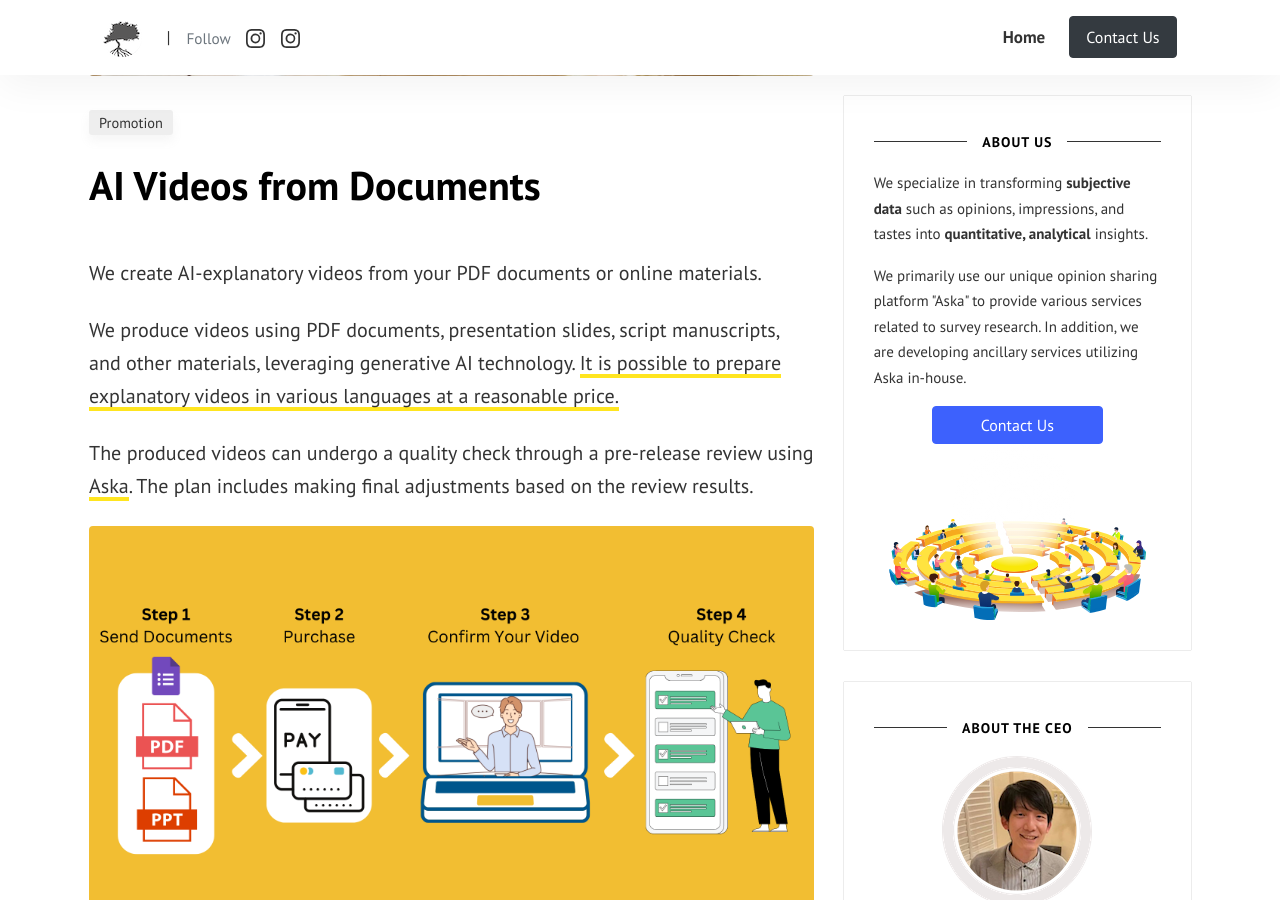
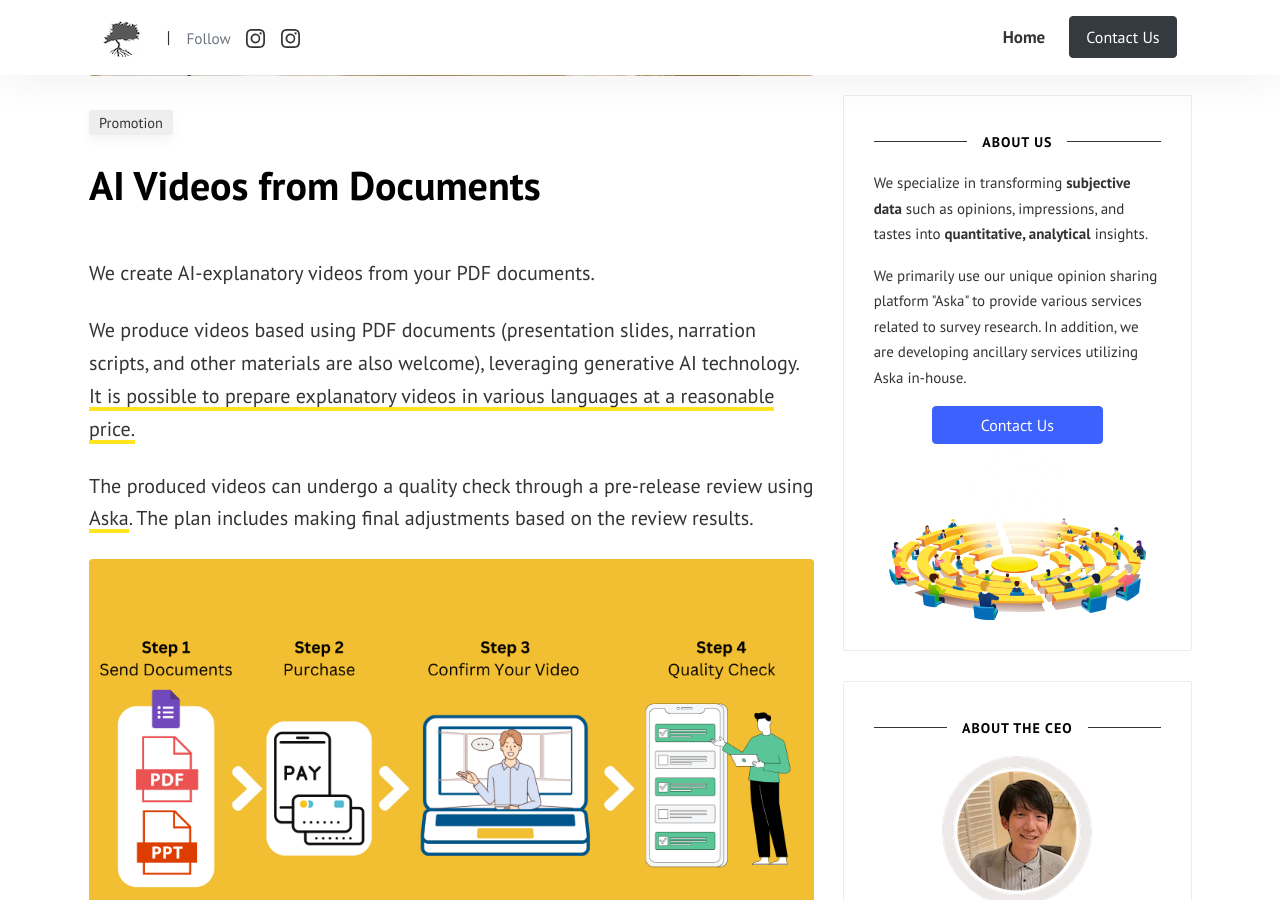
Before and after one commit to Aska-systems/Aska-systems.github.io, a Jekyll site: the page built from _posts/2018-01-02-Aska-Studio.md, in a window 1280 px wide and 900 px high, scrolled down 420 px. Built offline with Jekyll 4.4.1, drawn with Linux system fonts in a browser that asks for light colours.

Commit message:
Update Aska Studio.

```diff
--- a/_posts/2018-01-02-Aska-Studio.md
+++ b/_posts/2018-01-02-Aska-Studio.md
@@ -7,9 +7,9 @@ image: assets/images/Aska_Studio_en.jpg
 lang: 'en'
 ---
 
-We create AI-explanatory videos from your PDF documents or online materials.
+We create AI-explanatory videos from your PDF documents.
 
-We produce videos using PDF documents, presentation slides, script manuscripts, and other materials, leveraging generative AI technology.
+We produce videos based using PDF documents (presentation slides, narration scripts, and other materials are also welcome), leveraging generative AI technology.
 <a href="#">It is possible to prepare explanatory videos in various languages at a reasonable price.</a>
 
 The produced videos can undergo a quality check through a pre-release review using <a href="https://aska.systems">Aska</a>.
```
Also changed, not shown: 4 other files.
